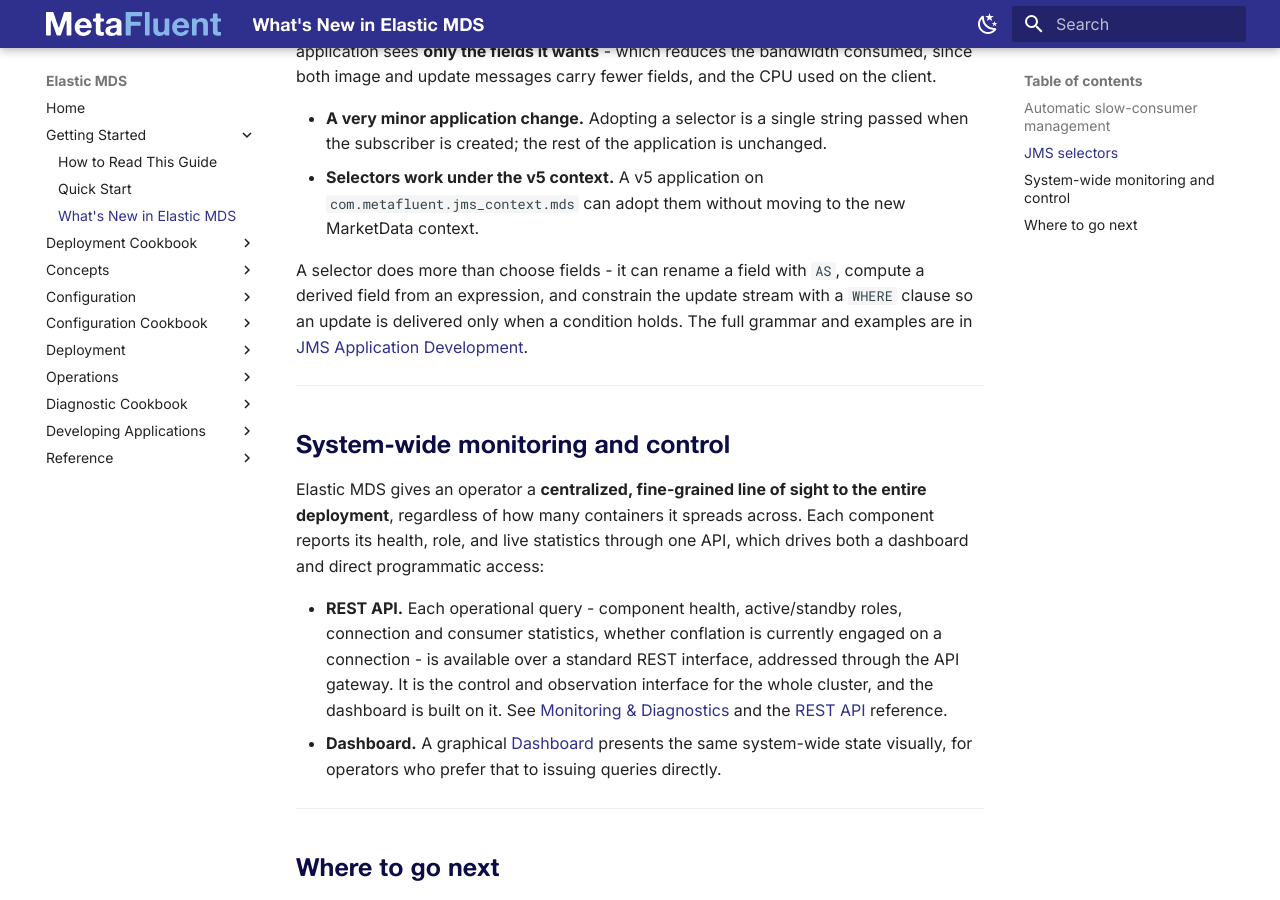
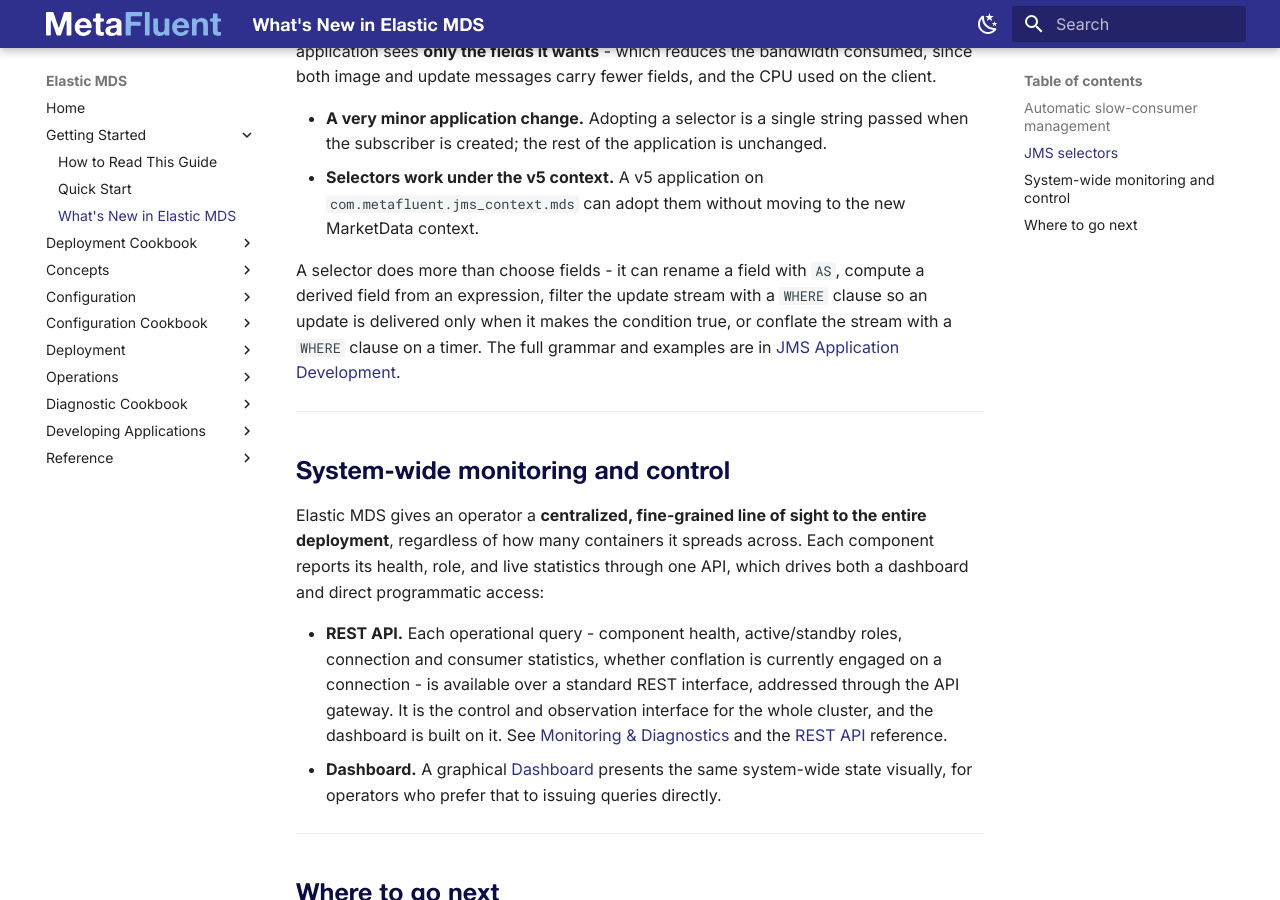
Before and after one commit to MetaFluent/ElasticMDS-docs, an MkDocs documentation site: the page built from docs/Whats-New.md, in a window 1280 px wide and 900 px high, scrolled down 1355 px. Built offline with MkDocs 1.6.1 and Material for MkDocs 9.7.7, drawn with Linux system fonts in a browser that asks for light colours; the version menu is left out.

Commit message:
Selectors: a WHERE clause filters the update stream, or conflates it on a timer; it replaces any conflation rule (MetaFluent/IssueTracking#1744)
Develop-JMS Selectors has a Filter bullet and a Conflate bullet; the Slow Consumer Protection cookbook,
Architecture-Advanced and Whats-New say that an application's WHERE takes the place of an operator's rule.

https://github.com/MetaFluent/IssueTracking/issues/1744

Co-Authored-By: Claude Fable 5.1 <noreply@anthropic.com>
Claude-Session: https://claude.ai/code/session_01G11mkgRwDAgdkdmvGDSa5r

```diff
--- a/docs/Whats-New.md
+++ b/docs/Whats-New.md
@@ -55,8 +55,9 @@ fewer fields, and the CPU used on the client.
   adopt them without moving to the new MarketData context.
 
 A selector does more than choose fields - it can rename a field with `AS`, compute a derived field
-from an expression, and constrain the update stream with a `WHERE` clause so an update is delivered
-only when a condition holds. The full grammar and examples are in
+from an expression, filter the update stream with a `WHERE` clause so an update is delivered only
+when it makes the condition true, or conflate the stream with a `WHERE` clause on a timer. The full
+grammar and examples are in
 [JMS Application Development](Develop-JMS.md#selectors).
 
 ---
```
Also changed, not shown: docs/Architecture-Advanced.md (+1 -1 lines), docs/Cookbook-Configure-Slow-Consumer-Protection.md (+1 -1 lines), docs/Develop-JMS.md (+4 -1 lines).
